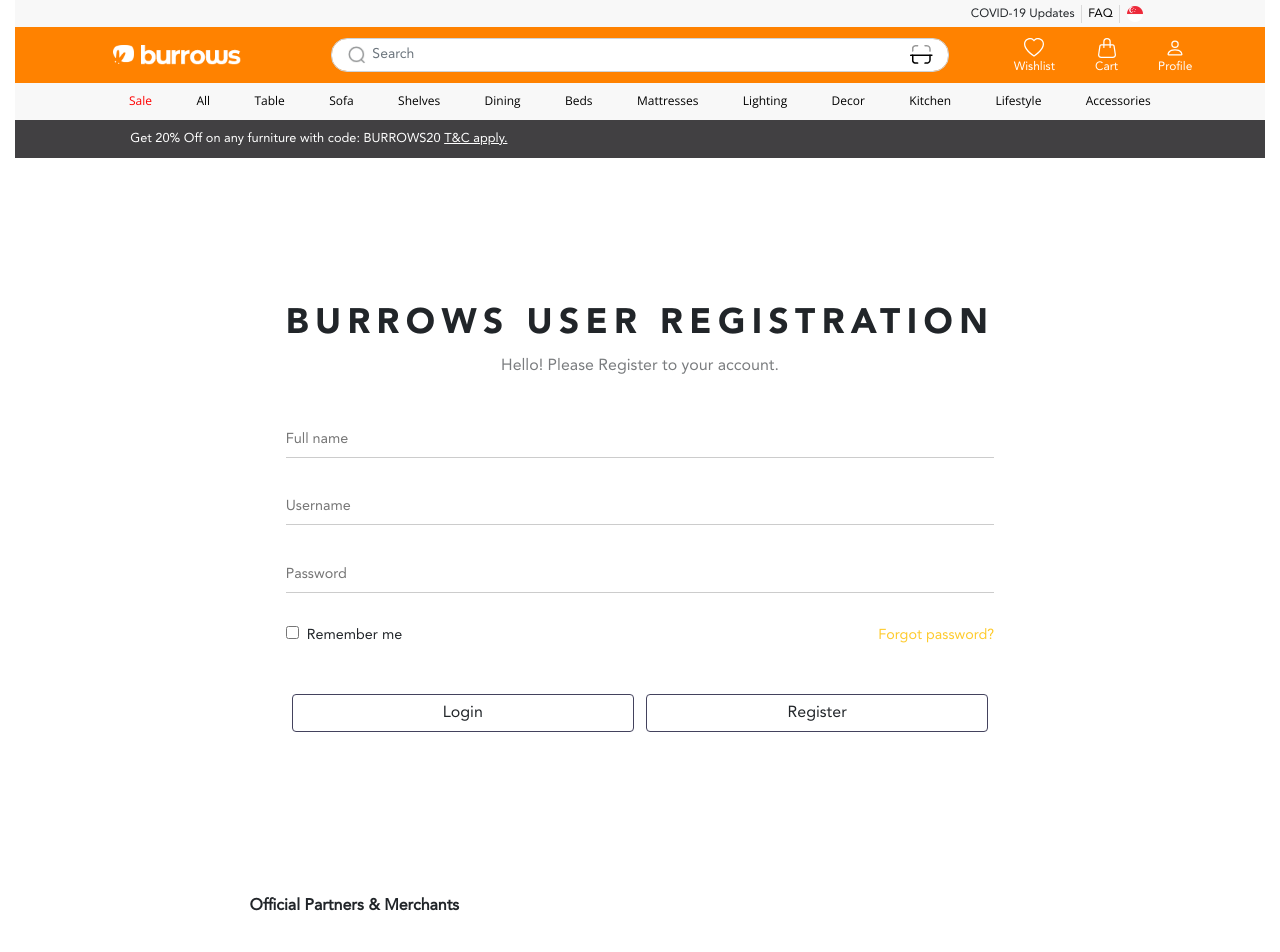
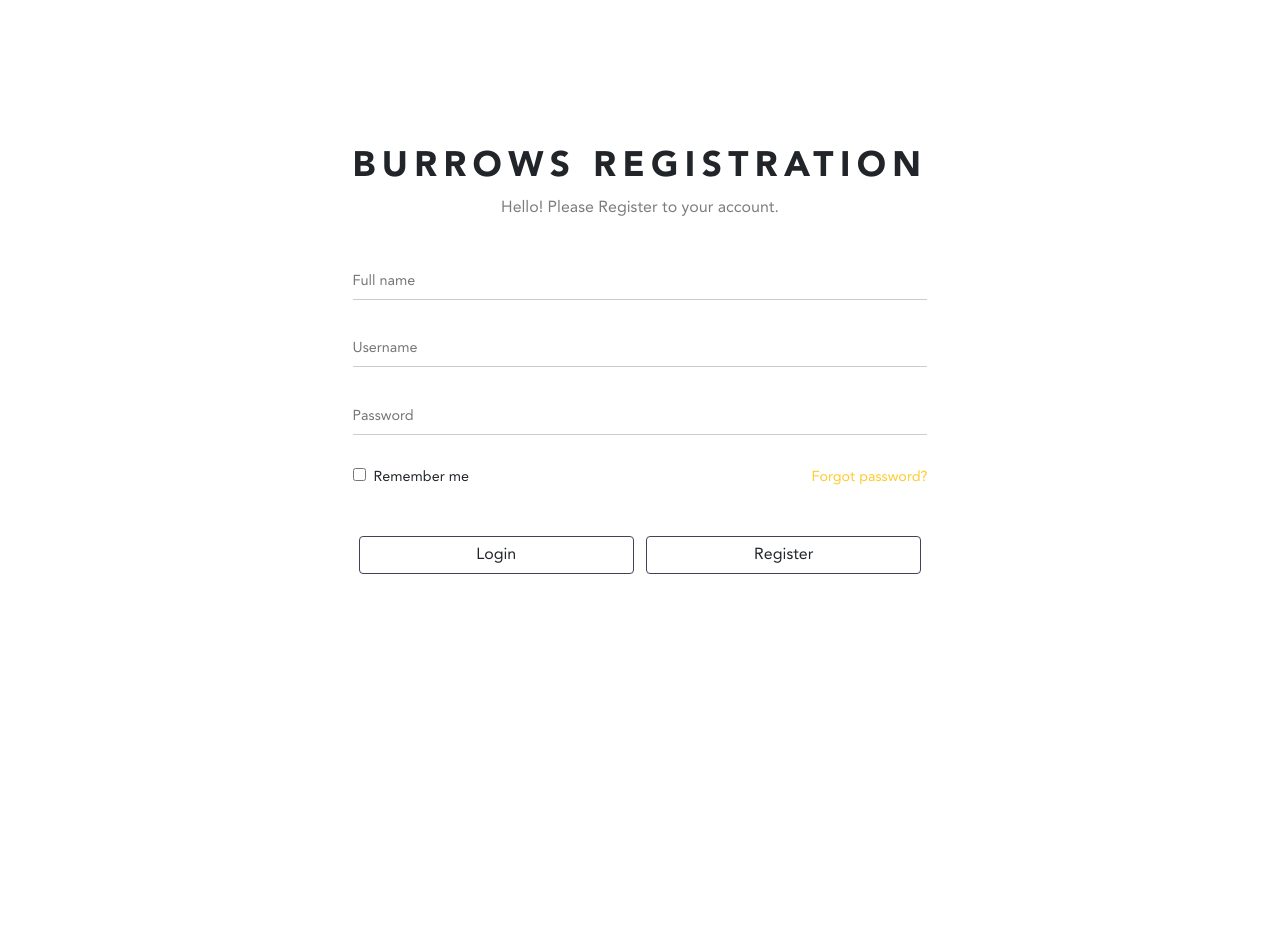
Before and after one commit to AsifAhmedAli/Phangjunwei-development-fronend, a React (Create React App) app: page /register in a window 1280 px wide. Shown: the top 952 px of the page. After the commit the page ends 800 px from the top, so only its background shows below. Built offline with nearby package versions, Linux system fonts and the light colour scheme; no server answers.

Commit message:
routes updated

```diff
--- a/src/App.js
+++ b/src/App.js
@@ -31,12 +31,14 @@ function App({ location }) {
 
       <div
         style={
-          location.pathname.startsWith("/dashboard")
+          (location.pathname.startsWith("/dashboard") ||
+            location.pathname.startsWith('/register') ||
+            location.pathname.startsWith('/login'))
             ? styles.customContainer
             : styles.customContainerFluid
         }
       >
-        {!location.pathname.startsWith("/dashboard") && (
+        {(!location.pathname.startsWith("/dashboard") && !location.pathname.startsWith('/register') && !location.pathname.startsWith('/login')) && (
           <>
             <Header />
             <div className="fourth-navigations">
@@ -45,8 +47,12 @@ function App({ location }) {
           </>
         )}
         <Routes />
-        {!location.pathname.startsWith("/dashboard") && <Partners />}
-        {!location.pathname.startsWith("/dashboard") && <Footer />}
+        {(!location.pathname.startsWith("/dashboard") &&
+          !location.pathname.startsWith('/register') &&
+          !location.pathname.startsWith('/login')) && <Partners />}
+        {(!location.pathname.startsWith("/dashboard") &&
+          !location.pathname.startsWith('/register') &&
+          !location.pathname.startsWith('/login')) && <Footer />}
       </div>
     </LoaderContext.Provider>
   );
--- a/src/Auth/Auth.js
+++ b/src/Auth/Auth.js
@@ -54,13 +54,13 @@ export default function Auth() {
         <div className="login-screen">
             <div className="content">
                 <div className="texts">
-                    <h1 className="title">Burrows Admin</h1>
+                    <h1 className="title">Burrows Login</h1>
                     <p className="desc">Welcome back! Please login to your account.</p>
                 </div>
                 <form onSubmit={handleSubmit}>
                     <div className="inputs">
                         <input type="text" placeholder="Email" name="email" onChange={handleChangeInput} value={email} required />
-                        <input type="password" placeholder="Password" name="password" onChange={handleChangeInput} value={password}  required/>
+                        <input type="password" placeholder="Password" name="password" onChange={handleChangeInput} value={password} required />
                     </div>
                     <div className="remember-forgot">
                         <div className="remember">
@@ -75,7 +75,7 @@ export default function Auth() {
                     </div>
                     <div className="btns">
                         <button type="submit" className="btn">Login</button>
-                        <Link className="btn"  to='/register'>Register</Link>
+                        <Link className="btn" to='/register'>Register</Link>
                     </div>
                 </form>
 
--- a/src/Auth/Register.js
+++ b/src/Auth/Register.js
@@ -14,7 +14,7 @@ export default function Register() {
     const [userData, setUserData] = useState(initialState)
     const { name, email, password } = userData;
     const history = useHistory()
-    const {loading,setLoading}=useContext(LoaderContext)
+    const { loading, setLoading } = useContext(LoaderContext)
     const [registerUser, { data, error }] = useMutation(CREATE_USER);
 
     // control state of form
@@ -23,7 +23,7 @@ export default function Register() {
         setUserData({ ...userData, [name]: value })
     }
 
-     const notify = (msg) => toast(msg);
+    const notify = (msg) => toast(msg);
 
     // handling submsion
     const handleSubmit = async (e) => {
@@ -40,16 +40,16 @@ export default function Register() {
 
     return (
         <div className="login-screen">
-            <ToastContainer/>
+            <ToastContainer />
             <div className="content">
                 <div className="texts">
-                    <h1 className="title">Burrows User Registration</h1>
+                    <h1 className="title">Burrows Registration</h1>
                     <p className="desc">Hello! Please Register to your account.</p>
                 </div>
                 <form onSubmit={handleSubmit}>
                     <div className="inputs">
-                        <input type="text" placeholder="Full name" name="name" onChange={handleChangeInput} value={name} required/>
-                        <input type="text" placeholder="Username" name="email" onChange={handleChangeInput} value={email} required/>
+                        <input type="text" placeholder="Full name" name="name" onChange={handleChangeInput} value={name} required />
+                        <input type="text" placeholder="Username" name="email" onChange={handleChangeInput} value={email} required />
                         <input type="password" placeholder="Password" name="password" onChange={handleChangeInput} value={password} required />
                     </div>
                     <div className="remember-forgot">
--- a/src/routes.js
+++ b/src/routes.js
@@ -84,9 +84,7 @@ export default function Routes() {
       <Route path="/dashboard/admin" exact>
         {
           token ? <AdminDashboardFront /> : <AdminDashboard />
-
         }
-
       </Route>
 
       <AdminPrivateRouter path="/dashboard/merchants" exact>
```
